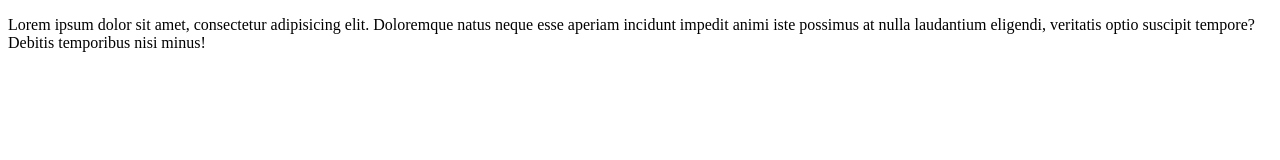
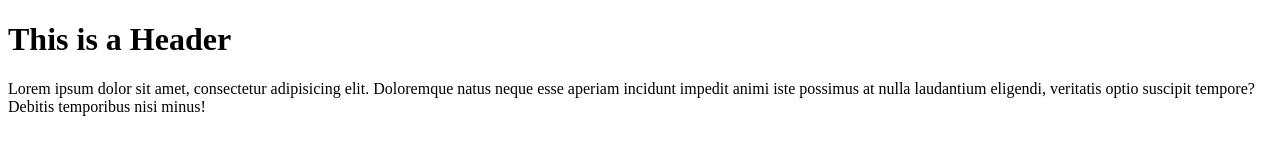
Before and after one commit to Quinoproductions/practice, a plain HTML site: page index.html in a window 1280 px wide. Drawn offline with Linux system fonts and the light colour scheme.

Commit message:
se agrego un header

```diff
--- a/index.html
+++ b/index.html
@@ -7,6 +7,9 @@
     <title>Document</title>
 </head>
 <body>
+    <Header>
+        <h1>This is a Header</h1>
+    </Header>
 
 <p>Lorem ipsum dolor sit amet, consectetur adipisicing elit. Doloremque natus neque esse aperiam incidunt impedit animi iste possimus at nulla laudantium eligendi, veritatis optio suscipit tempore? Debitis temporibus nisi minus!</p>
 </body>
```
